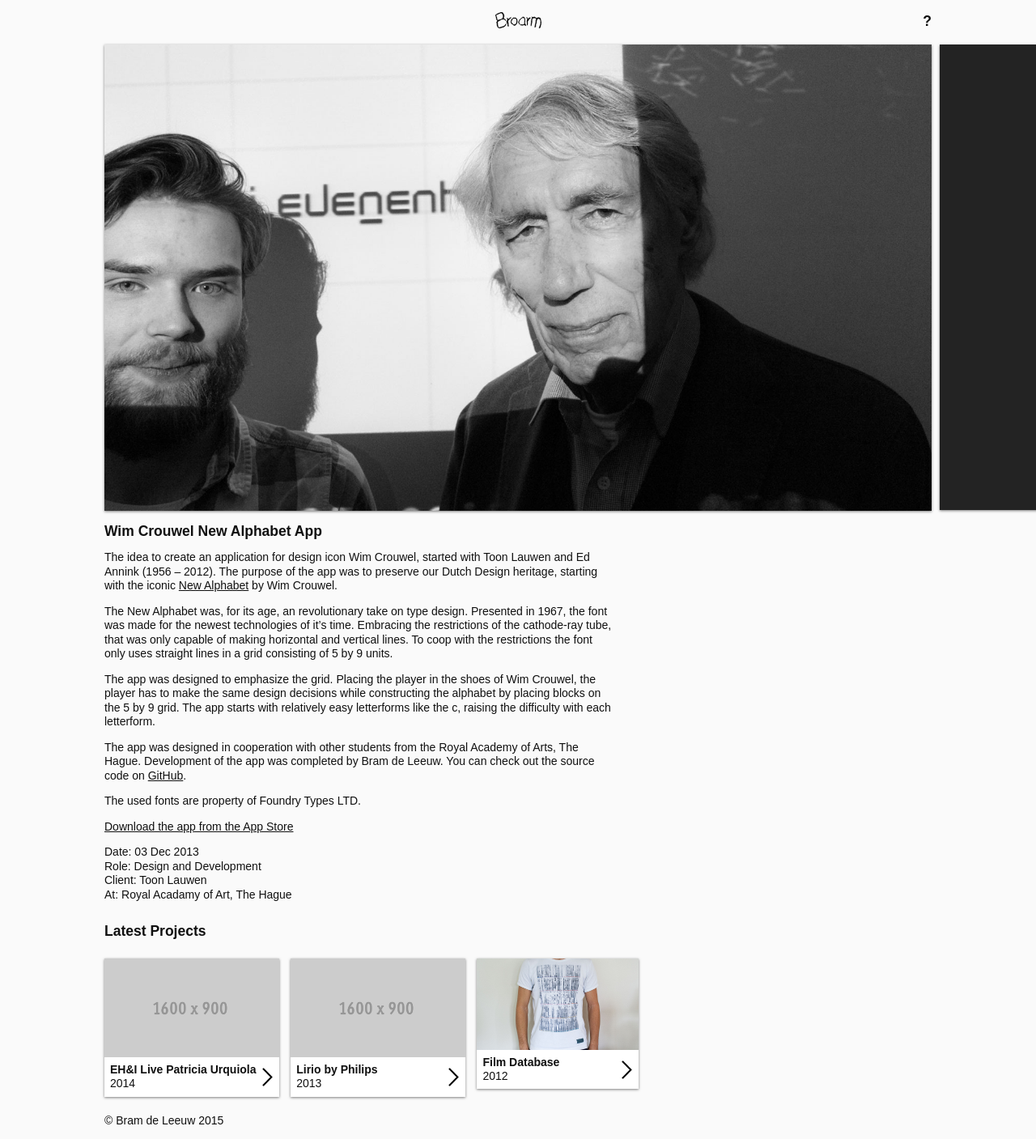
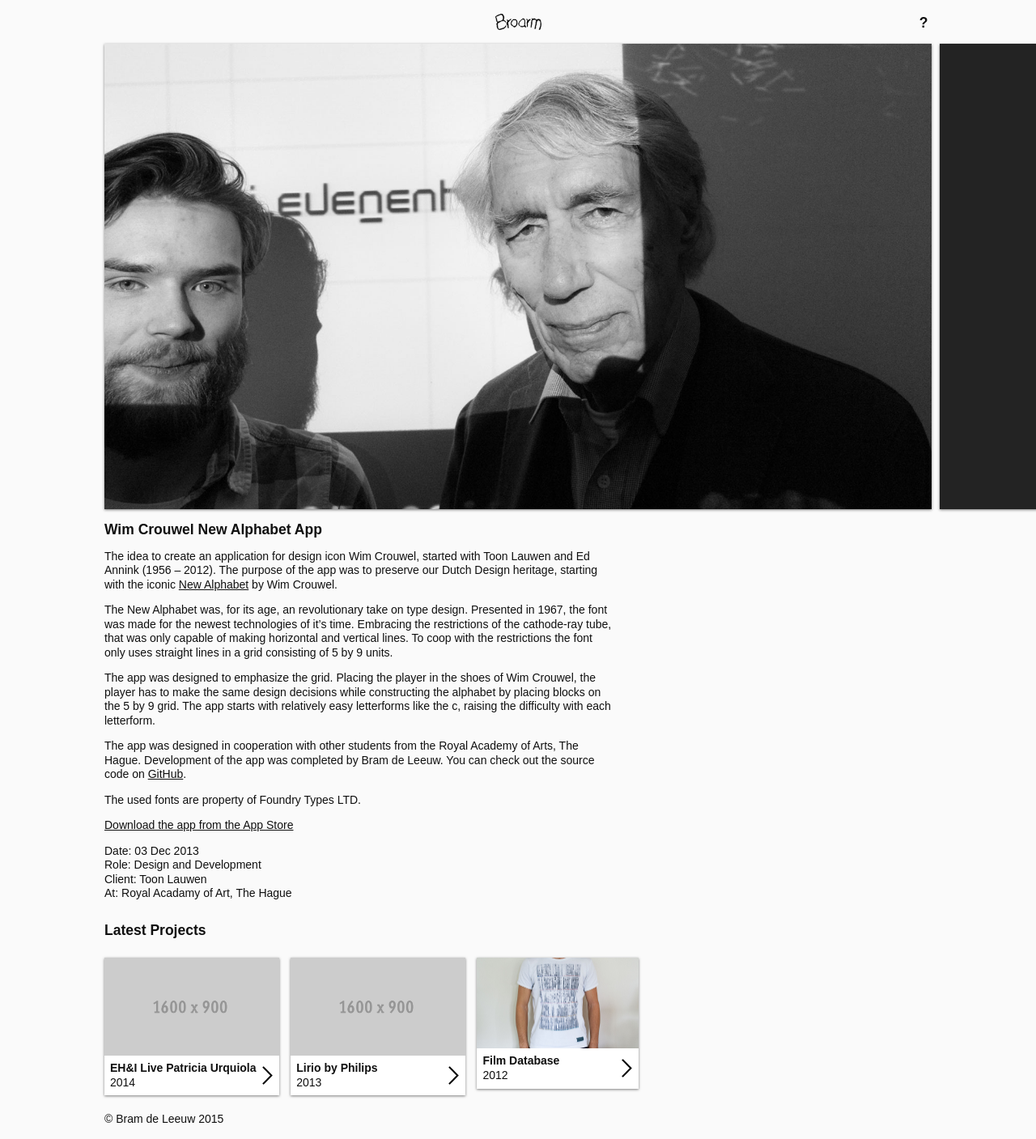
Before and after one commit to broarm/broarm.github.io, a Jekyll site: the page built from _posts/2013-12-03-wim-crouwel-new-alphabet-app.markdown, in a window 1280 px wide. Shown: the whole page at 81% size. Built offline with Jekyll 4.4.1, drawn with Linux system fonts in a browser that asks for light colours.

```diff
--- a/_includes/header.html
+++ b/_includes/header.html
@@ -3,9 +3,9 @@
   <nav>
     <a class="site-title" title="Go Home" href="/"><h1>{{ site.title }}</h1></a>
     {% if page.url == '/about/' %}
-      <a class="about" title="Back Home" href="/">&#x00d7;</a>
+      <a class="about cross" title="Back Home" href="/">&#x00d7;</a>
     {% else %}
-      <a class="about" title="About Broarm" href="/about">?</a>
+      <a class="about questionmark" title="About Broarm" href="/about">?</a>
     {% endif %}
   </nav>
 
--- a/css/app.scss
+++ b/css/app.scss
@@ -43,7 +43,7 @@ header.site-header {
         background-size: 57px 20px;
         width: 57px;
         height: 20px;
-        bottom: .6em;
+        bottom: 5px;
         left: 50%;
         margin-left: -28px;
         position: absolute;
@@ -53,9 +53,19 @@ header.site-header {
       }
       &.about {
         float: right;
-        margin: 1em 0 .5em 0;
-        font-size: 1.25em;
-        font-weight: bold;
+        margin: 21px 0 7px 0;
+        width: 20px;
+        line-height: 14px;
+        text-align: center;
+        //margin: 1em 0 .5em 0;
+        &.cross {
+          font-size: 1.75em;
+          font-weight: normal;
+        }
+        &.questionmark {
+          font-size: 1.25em;
+          font-weight: bold;
+        }
       }
     }
   }
```
Also changed, not shown: _posts/2013-12-03-wim-crouwel-new-alphabet-app.markdown (+4 -3 lines), assets/galleries/2013-12-03-wim-crouwel-new-alphabet-app/first.gif (deleted), assets/galleries/2013-12-03-wim-crouwel-new-alphabet-app/last.gif (deleted), assets/galleries/2013-12-03-wim-crouwel-new-alphabet-app/second.gif (deleted), assets/galleries/2013-12-03-wim-crouwel-new-alphabet-app/wcna-achievement.gif (added), assets/galleries/2013-12-03-wim-crouwel-new-alphabet-app/wcna-game-over.gif (added), assets/galleries/2013-12-03-wim-crouwel-new-alphabet-app/wcna-m.gif (added), assets/galleries/2013-12-03-wim-crouwel-new-alphabet-app/wcna-wrong.gif (added), 1 other file.
